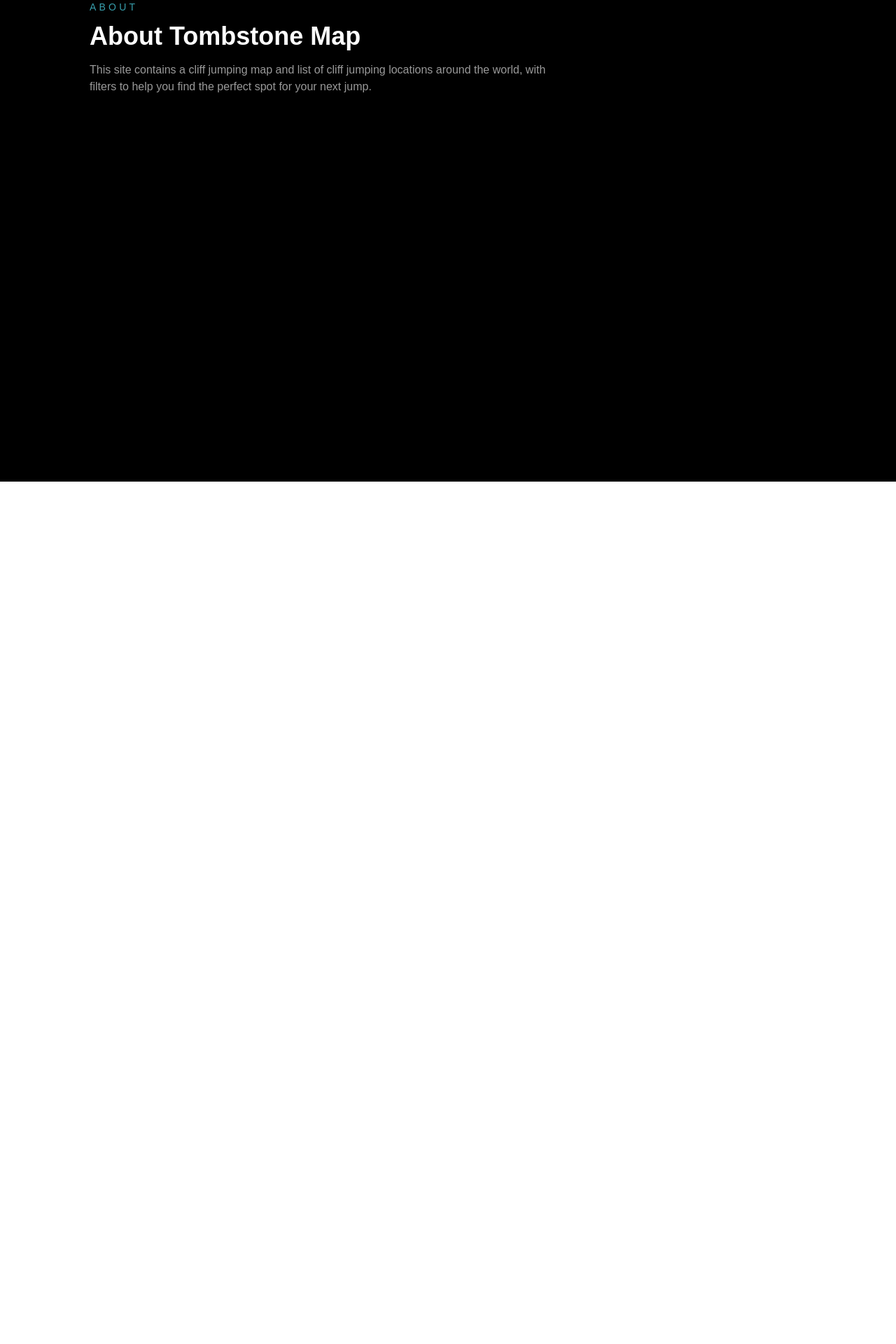
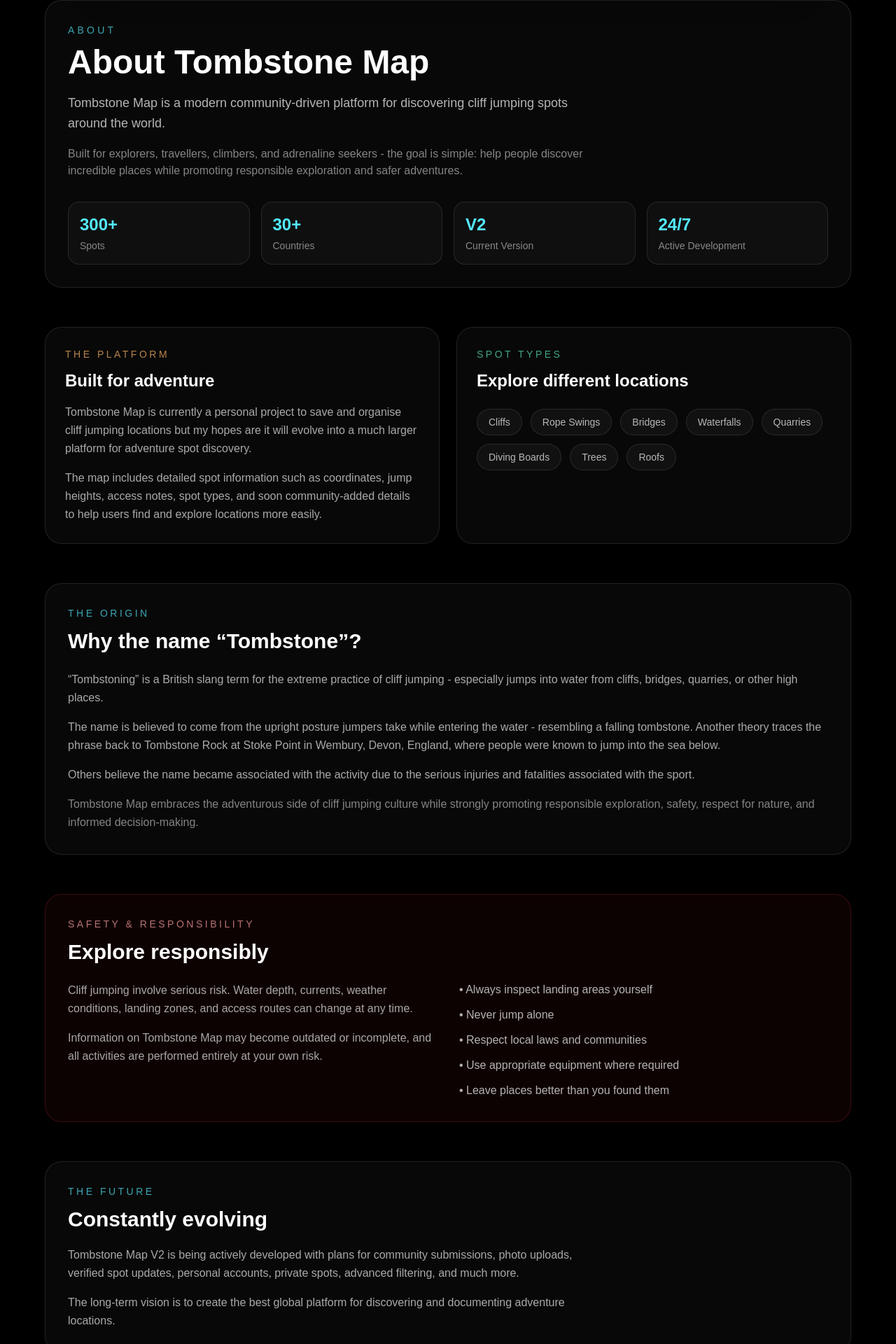
Before and after one commit to dyls-03/tombstonemap-v2, a Next.js app: page /about in a window 1280 px wide. Shown: the part 112-2032 px from the top of the page at 70% size. Before the commit the page ends 800 px from the top, so only its background shows below. Built offline with nearby package versions, Linux system fonts and the light colour scheme.

Commit message:
#4: Created proper about page

```diff
--- a/app/about/page.tsx
+++ b/app/about/page.tsx
@@ -1,18 +1,236 @@
 import FloatingNavbar from "@/components/layout/FloatingNavBar";
+import Link from "next/link";
 
 export default function AboutPage() {
   return (
-    <main className="min-h-screen bg-black px-6 pt-28 text-white">
+    <main className="min-h-screen bg-black px-6 pb-24 pt-28 text-white">
       <FloatingNavbar />
 
-      <section className="mx-auto max-w-5xl">
-        <p className="text-sm uppercase tracking-[0.3em] text-cyan-300/70">
-          About
-        </p>
-        <h1 className="mt-3 text-4xl font-bold">About Tombstone Map</h1>
-        <p className="mt-4 max-w-2xl text-white/60">
-        This site contains a cliff jumping map and list of cliff jumping locations around the world, with filters to help you find the perfect spot for your next jump.
-        </p>
+      <section className="mx-auto max-w-6xl">
+        {/* HERO */}
+        <div className="rounded-3xl border border-white/10 bg-white/[0.03] p-8 backdrop-blur-xl">
+          <p className="text-sm uppercase tracking-[0.3em] text-cyan-300/70">
+            About
+          </p>
+
+          <h1 className="mt-3 text-4xl font-bold sm:text-5xl">
+            About Tombstone Map
+          </h1>
+
+          <p className="mt-5 max-w-3xl text-lg leading-relaxed text-white/70">
+            Tombstone Map is a modern community-driven platform for discovering
+            cliff jumping spots around the world.
+          </p>
+
+          <p className="mt-4 max-w-3xl text-white/50">
+            Built for explorers, travellers, climbers, and adrenaline seekers -
+            the goal is simple: help people discover incredible places while
+            promoting responsible exploration and safer adventures.
+          </p>
+
+          {/* STATS */}
+          <div className="mt-8 grid grid-cols-2 gap-4 sm:grid-cols-4">
+            <div className="rounded-2xl border border-white/10 bg-white/[0.03] p-4">
+              <p className="text-2xl font-bold text-cyan-300">300+</p>
+              <p className="mt-1 text-sm text-white/50">Spots</p>
+            </div>
+
+            <div className="rounded-2xl border border-white/10 bg-white/[0.03] p-4">
+              <p className="text-2xl font-bold text-cyan-300">30+</p>
+              <p className="mt-1 text-sm text-white/50">Countries</p>
+            </div>
+
+            <div className="rounded-2xl border border-white/10 bg-white/[0.03] p-4">
+              <p className="text-2xl font-bold text-cyan-300">V2</p>
+              <p className="mt-1 text-sm text-white/50">Current Version</p>
+            </div>
+
+            <div className="rounded-2xl border border-white/10 bg-white/[0.03] p-4">
+              <p className="text-2xl font-bold text-cyan-300">24/7</p>
+              <p className="mt-1 text-sm text-white/50">Active Development</p>
+            </div>
+          </div>
+        </div>
+
+        {/* WHAT IS IT */}
+        <section className="mt-14 grid gap-6 md:grid-cols-2">
+          <div className="rounded-3xl border border-white/10 bg-white/[0.03] p-7 backdrop-blur-xl">
+            <p className="text-sm uppercase tracking-[0.25em] text-orange-300/70">
+              The Platform
+            </p>
+
+            <h2 className="mt-3 text-2xl font-semibold">
+              Built for adventure
+            </h2>
+
+            <p className="mt-4 leading-relaxed text-white/65">
+              Tombstone Map is currently a personal project to save and organise
+              cliff jumping locations but my hopes are it will evolve into a much larger
+              platform for adventure spot discovery.
+            </p>
+
+            <p className="mt-4 leading-relaxed text-white/65">
+              The map includes detailed spot information such as coordinates,
+              jump heights, access notes, spot types, and soon community-added
+              details to help users find and explore locations more easily.
+            </p>
+          </div>
+
+          <div className="rounded-3xl border border-white/10 bg-white/[0.03] p-7 backdrop-blur-xl">
+            <p className="text-sm uppercase tracking-[0.25em] text-emerald-300/70">
+              Spot Types
+            </p>
+
+            <h2 className="mt-3 text-2xl font-semibold">
+              Explore different locations
+            </h2>
+
+            <div className="mt-6 flex flex-wrap gap-3">
+              {[
+                "Cliffs",
+                "Rope Swings",
+                "Bridges",
+                "Waterfalls",
+                "Quarries",
+                "Diving Boards",
+                "Trees",
+                "Roofs",
+              ].map((spot) => (
+                <div
+                  key={spot}
+                  className="rounded-full border border-white/10 bg-white/[0.04] px-4 py-2 text-sm text-white/70"
+                >
+                  {spot}
+                </div>
+              ))}
+            </div>
+          </div>
+        </section>
+
+        {/* WHY THE NAME */}
+        <section className="mt-14 rounded-3xl border border-white/10 bg-white/[0.03] p-8 backdrop-blur-xl">
+          <p className="text-sm uppercase tracking-[0.25em] text-cyan-300/70">
+            the origin
+          </p>
+
+          <h2 className="mt-3 text-3xl font-semibold">
+            Why the name “Tombstone”?
+          </h2>
+
+          <div className="mt-6 space-y-4 text-white/65 leading-relaxed">
+            <p>
+              “Tombstoning” is a British slang term for the extreme practice of cliff
+              jumping - especially jumps into water from cliffs, bridges,
+              quarries, or other high places.
+            </p>
+
+            <p>
+              The name is believed to come from the upright posture jumpers take
+              while entering the water - resembling a falling tombstone.
+              Another theory traces the phrase back to Tombstone Rock at Stoke
+              Point in Wembury, Devon, England, where people were known to jump
+              into the sea below.
+            </p>
+
+            <p>
+              Others believe the name became associated with the activity due to
+              the serious injuries and fatalities associated with the sport.
+            </p>
+
+            <p className="text-white/50">
+              Tombstone Map embraces the adventurous side of cliff jumping
+              culture while strongly promoting responsible exploration, safety,
+              respect for nature, and informed decision-making.
+            </p>
+          </div>
+        </section>
+
+        {/* SAFETY */}
+        <section className="mt-14 rounded-3xl border border-red-500/20 bg-red-500/[0.05] p-8 backdrop-blur-xl">
+          <p className="text-sm uppercase tracking-[0.25em] text-red-300/70">
+            Safety & Responsibility
+          </p>
+
+          <h2 className="mt-3 text-3xl font-semibold">
+            Explore responsibly
+          </h2>
+
+          <div className="mt-6 grid gap-8 md:grid-cols-2">
+            <div>
+              <p className="leading-relaxed text-white/65">
+                Cliff jumping involve serious risk. Water depth, currents,
+                weather conditions, landing zones,
+                and access routes can change at any time.
+              </p>
+
+              <p className="mt-4 leading-relaxed text-white/65">
+                Information on Tombstone Map may become outdated or incomplete,
+                and all activities are performed entirely at your own risk.
+              </p>
+            </div>
+
+            <div>
+              <ul className="space-y-3 text-white/70">
+                <li>• Always inspect landing areas yourself</li>
+                <li>• Never jump alone</li>
+                <li>• Respect local laws and communities</li>
+                <li>• Use appropriate equipment where required</li>
+                <li>• Leave places better than you found them</li>
+              </ul>
+            </div>
+          </div>
+        </section>
+
+        {/* FUTURE */}
+        <section className="mt-14 rounded-3xl border border-white/10 bg-white/[0.03] p-8 backdrop-blur-xl">
+          <p className="text-sm uppercase tracking-[0.25em] text-cyan-300/70">
+            The Future
+          </p>
+
+          <h2 className="mt-3 text-3xl font-semibold">
+            Constantly evolving
+          </h2>
+
+          <p className="mt-5 max-w-3xl leading-relaxed text-white/65">
+            Tombstone Map V2 is being actively developed with plans for
+            community submissions, photo uploads, verified spot updates,
+            personal accounts, private spots, advanced filtering, and much
+            more.
+          </p>
+
+          <p className="mt-4 max-w-3xl leading-relaxed text-white/65">
+            The long-term vision is to create the best global platform for
+            discovering and documenting adventure locations.
+          </p>
+        </section>
+
+        {/* FOOTER */}
+        <section className="mt-14 flex flex-col items-center justify-center rounded-3xl border border-white/10 bg-gradient-to-br from-cyan-500/10 to-blue-500/10 p-10 text-center backdrop-blur-xl">
+          <h2 className="text-3xl font-bold">
+            Discover hidden spots around the world
+          </h2>
+
+          <p className="mt-4 max-w-2xl text-white/65">
+            Explore the map, discover new locations, and help build the future
+            of adventure spot discovery.
+          </p>
+
+          <div className="mt-8 flex flex-wrap justify-center gap-4">
+            <Link
+              href="/"
+              className="rounded-full bg-cyan-400 px-6 py-3 font-medium text-black transition hover:bg-cyan-300"
+            >
+              Open Map
+            </Link>
+
+            <Link
+              href="/spots"
+              className="rounded-full border border-white/15 bg-white/[0.04] px-6 py-3 font-medium text-white transition hover:bg-white/[0.08]"
+            >
+              Browse Spots
+            </Link>
+          </div>
+        </section>
       </section>
     </main>
   );
```
